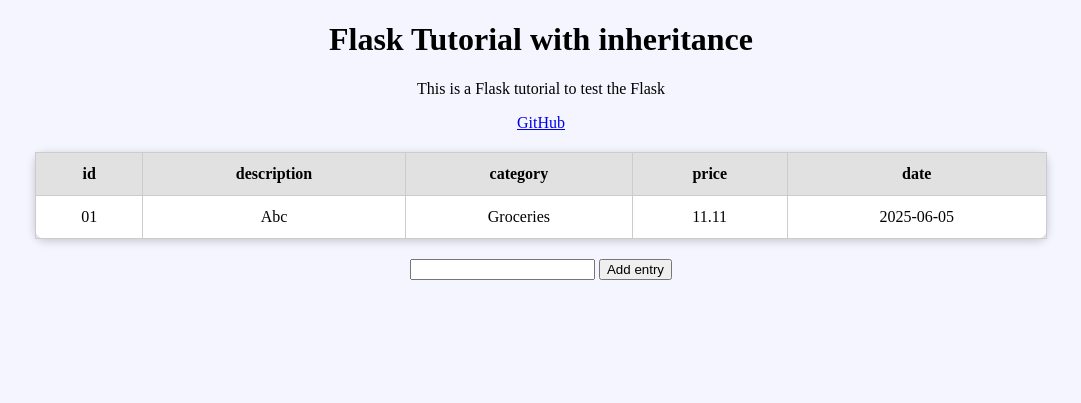
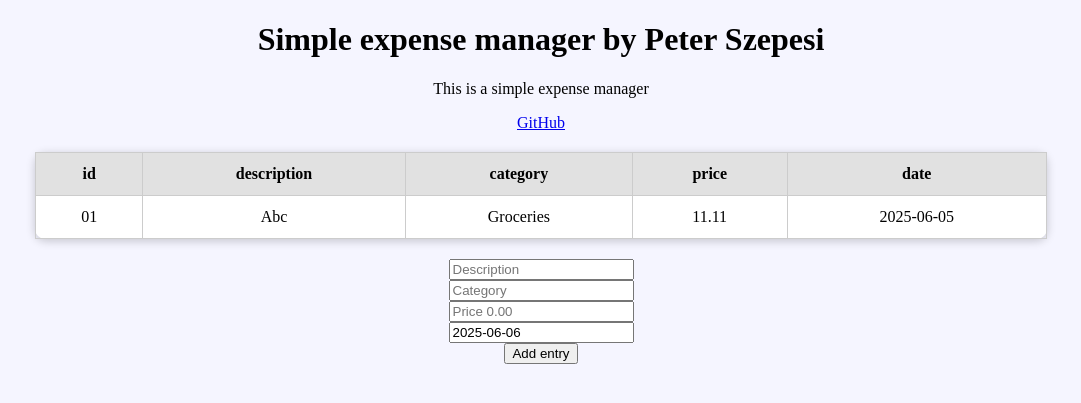
Before and after one commit to SzPeto/Python-Tutorial---01---Flask, a Flask app: page / in a window 1280 px wide. Shown: the top 403 px of the page, without its empty margins (99-1180 px from the left). Run offline with Flask 3, Linux system fonts and the light colour scheme.

Commit message:
Version v0.2.6

```diff
--- a/Main.py
+++ b/Main.py
@@ -1,43 +1,58 @@
 import datetime
 
-from flask import Flask, render_template
+from flask import Flask, render_template, request
 from flask_sqlalchemy import SQLAlchemy
 from functions import Functions
 
-def main():
-    # Master
-    functions = Functions()
 
-    # App setup
-    app = Flask(__name__)
+# Master
+functions = Functions()
+today = datetime.datetime.now().strftime("%Y-%m-%d")
 
+# App setup
+app = Flask(__name__)
     # configure Flask database
-    app.config["SQLALCHEMY_DATABASE_URI"] = "sqlite:///database.db" # It has to be in root folder
-    db: SQLAlchemy
-    db = SQLAlchemy(app)
+app.config["SQLALCHEMY_DATABASE_URI"] = "sqlite:///database.db" # It has to be in root folder
+db = SQLAlchemy(app)
 
-    # Creating routes to webpages
-    @app.route("/")
-    def index():
-        return render_template("index.html")
+# Creating routes to webpages ***********************************************************************************
+@app.route("/", methods = ["POST", "GET"])
+def index():
+    today = datetime.datetime.now().strftime("%Y-%m-%d")
+    if request.method == "POST":
+        try:
+            description = request.form["description"]
+            category = request.form["category"]
+            price = float(request.form["price"])
+            date = request.form["date"]
+            print(f"POST request : {description}, {category}, {price}, {date}")
+            functions.write_log(f"Main.py - def index - POST request successfull")
+        except Exception as e:
+            functions.write_log(f"Main.py - def index - Something went wrong in POST request : {e}")
+    elif request.method == "GET":
+        print("GET")
 
-    class DbData(db.Model):
-        # You can't have the self parameter, since we are inheriting from SQLAlchemy model
-        id = db.Column(db.Integer, primary_key = True)
-        description = db.Column(db.String(100), nullable = False) # NULL in SQL
-        category = db.Column(db.String(50))
-        price = db.Column(db.Float)
-        date = db.Column(db.DateTime, default = datetime.datetime.now())
+    return render_template("index.html", today = today)
 
-        def __repr__(self) -> str: # Repr dunder method represents the string representation of object
-                                   # -> This symbol means type hinting, mostly for autocomplete purposes
-            return f"Task {self.id}"
+# Data model for database
+class DbData(db.Model):
+    # You can't have the self parameter, since we are inheriting from SQLAlchemy model
+    id = db.Column(db.Integer, primary_key = True)
+    description = db.Column(db.String(100), nullable = False) # NULL in SQL
+    category = db.Column(db.String(50))
+    price = db.Column(db.Float)
+    date = db.Column(db.String(20), default = today)
+    functions.write_log("Main.py - class DbData loaded")
 
+    def __repr__(self) -> str: # Repr dunder method represents the string representation of object
+                               # -> This symbol means type hinting, mostly for autocomplete purposes
+        return f"Task {self.id}"
+
+
+
+# Main *******************************************************************************************************
+if __name__ == "__main__":
     with app.app_context():
         db.create_all()
 
     app.run(debug=True)
-
-# Main
-if __name__ == "__main__":
-    main()
--- a/static/styles.css
+++ b/static/styles.css
@@ -29,3 +29,6 @@ th {
 
 #btn_add {
 }
+
+form {
+}
--- a/templates/index.html
+++ b/templates/index.html
@@ -1,11 +1,11 @@
 {% extends "base.html" %}
 
 {% block head %}
-    <title>Flask Tutorial with inheritance</title>
+    <title>Simple expense manager by Peter Szepesi</title>
 {% endblock %}
 {% block body %}
-    <h1>Flask Tutorial with inheritance</h1>
-    <p>This is a Flask tutorial to test the Flask</p>
+    <h1>Simple expense manager by Peter Szepesi</h1>
+    <p>This is a simple expense manager</p>
     <a href="https://github.com/szpeto" target="_blank">GitHub</a>
 
     <table>
@@ -24,8 +24,11 @@
             <td>2025-06-05</td>
         </tr>
     </table>
-    <form action="">
-        <input type="text" name="content" id="content">
+    <form method="post" action="/">
+        <input type="text" name="description" id="description-inp" placeholder="Description"><br>
+        <input type="text" name="category" id="category-inp" placeholder="Category"><br>
+        <input type="text" name="price" id="price-inp" placeholder="Price 0.00"><br>
+        <input type="text" name="date" id="date-inp" placeholder="Date YYYY-MM-DD" value="{{today}}"><br>
         <input type="submit" value="Add entry" id="btn_add">
     </form>
 {% endblock %}
```
Also changed, not shown: 1 other file.
